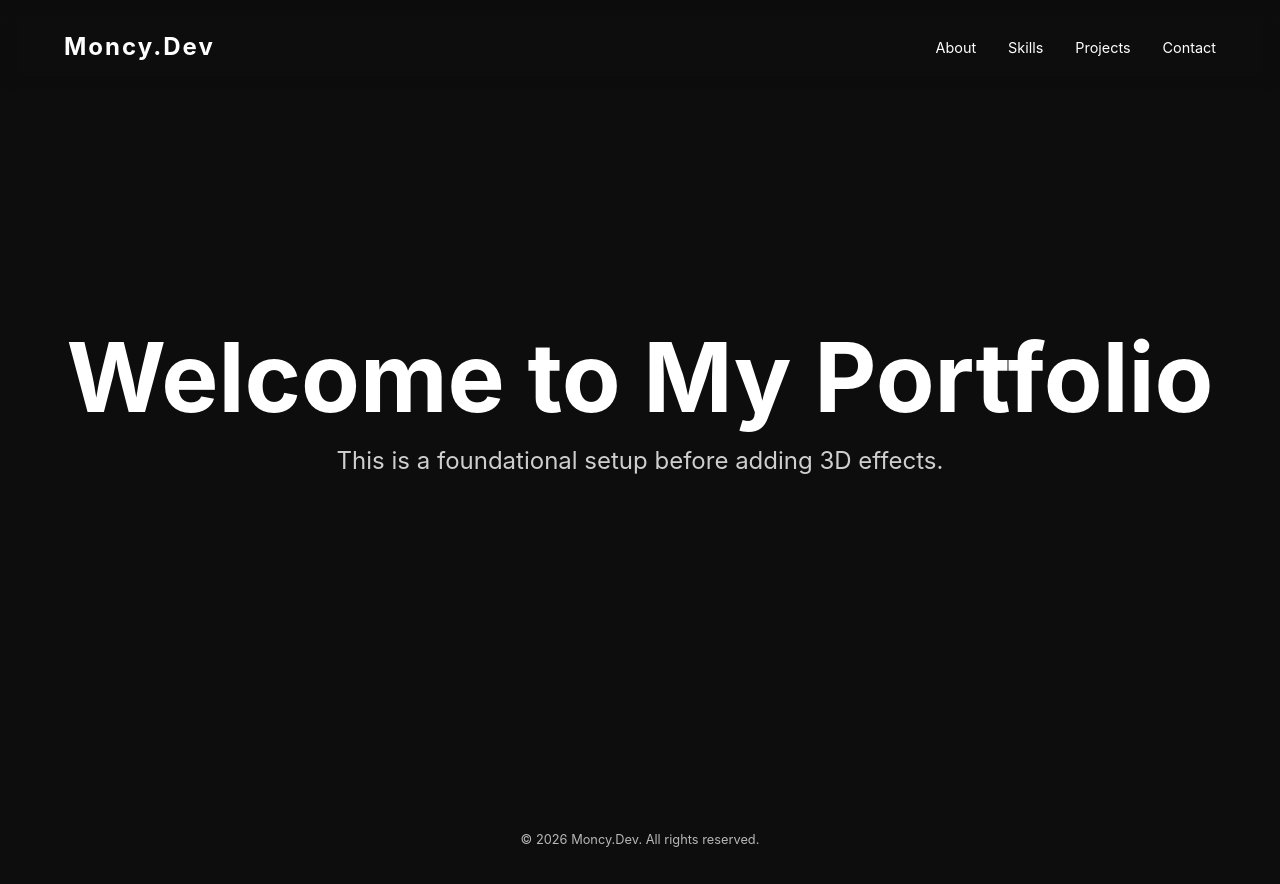
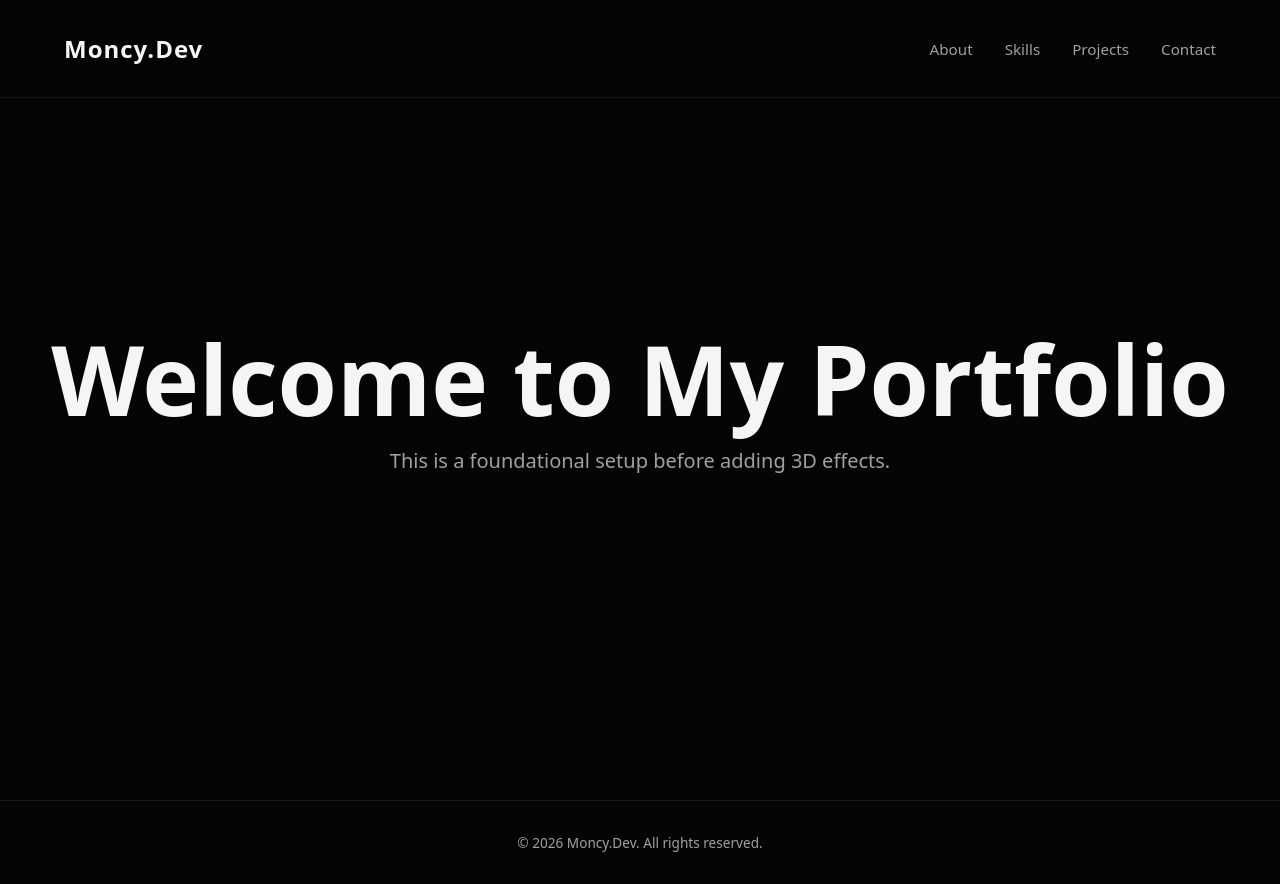
Before and after one commit to Mahimrio/My_Portfolio, a React (Vite) app: page / in a window 1280 px wide. Built offline with nearby package versions, Linux system fonts and the light colour scheme.

Commit message:
Issue 2.1: Setup global CSS variables for colors, typography, spacing

```diff
--- a/src/index.css
+++ b/src/index.css
@@ -1,8 +1,26 @@
 :root {
-  --bg-color: #0d0d0d;
-  --text-color: #ffffff;
+  /* Colors */
+  --bg-color: #050505;
+  --text-primary: #f5f5f5;
+  --text-secondary: #a0a0a0;
   --primary-accent: #00ff88;
-  --font-main: 'Inter', system-ui, -apple-system, sans-serif;
+  --card-bg: rgba(255, 255, 255, 0.03);
+  --card-border: rgba(255, 255, 255, 0.08);
+
+  /* Typography */
+  --font-main: 'Outfit', system-ui, -apple-system, sans-serif;
+  --font-mono: 'Space Mono', monospace;
+
+  /* Spacing */
+  --spacing-xs: 0.5rem;
+  --spacing-sm: 1rem;
+  --spacing-md: 2rem;
+  --spacing-lg: 4rem;
+  --spacing-xl: 8rem;
+
+  /* Transitions */
+  --transition-fast: 0.2s cubic-bezier(0.4, 0, 0.2, 1);
+  --transition-normal: 0.4s cubic-bezier(0.4, 0, 0.2, 1);
 }
 
 * {
@@ -13,9 +31,10 @@
 
 body {
   background-color: var(--bg-color);
-  color: var(--text-color);
+  color: var(--text-primary);
   font-family: var(--font-main);
   overflow-x: hidden;
+  -webkit-font-smoothing: antialiased;
 }
 
 a {
@@ -37,24 +56,28 @@ a {
   display: flex;
   justify-content: space-between;
   align-items: center;
-  padding: 2rem 5%;
+  padding: var(--spacing-md) 5%;
   position: fixed;
   top: 0;
   width: 100%;
   z-index: 100;
-  backdrop-filter: blur(10px);
+  background: rgba(5, 5, 5, 0.5);
+  backdrop-filter: blur(12px);
+  border-bottom: 1px solid var(--card-border);
 }
 
 .nav-logo {
   font-size: 1.5rem;
-  font-weight: bold;
-  letter-spacing: 2px;
+  font-weight: 800;
+  letter-spacing: 1px;
 }
 
 .nav-links a {
-  margin-left: 2rem;
-  font-size: 0.9rem;
-  transition: color 0.3s ease;
+  margin-left: var(--spacing-md);
+  font-size: 0.95rem;
+  font-weight: 500;
+  color: var(--text-secondary);
+  transition: color var(--transition-fast);
 }
 
 .nav-links a:hover {
@@ -63,9 +86,10 @@ a {
 
 .footer {
   text-align: center;
-  padding: 2rem;
-  font-size: 0.8rem;
-  opacity: 0.7;
+  padding: var(--spacing-md);
+  color: var(--text-secondary);
+  font-size: 0.85rem;
+  border-top: 1px solid var(--card-border);
 }
 
 .hero-section {
@@ -80,10 +104,12 @@ a {
 .hero-section h1 {
   font-size: clamp(3rem, 8vw, 6rem);
   line-height: 1.1;
-  margin-bottom: 1rem;
+  margin-bottom: var(--spacing-sm);
+  font-weight: 800;
 }
 
 .hero-section p {
-  font-size: clamp(1rem, 2vw, 1.5rem);
-  opacity: 0.8;
+  font-size: clamp(1rem, 2vw, 1.25rem);
+  color: var(--text-secondary);
+  max-width: 600px;
 }
```
